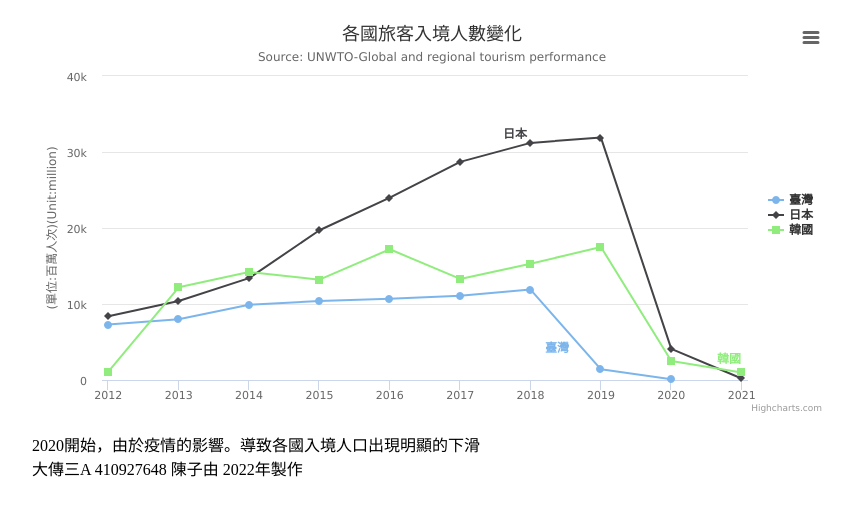
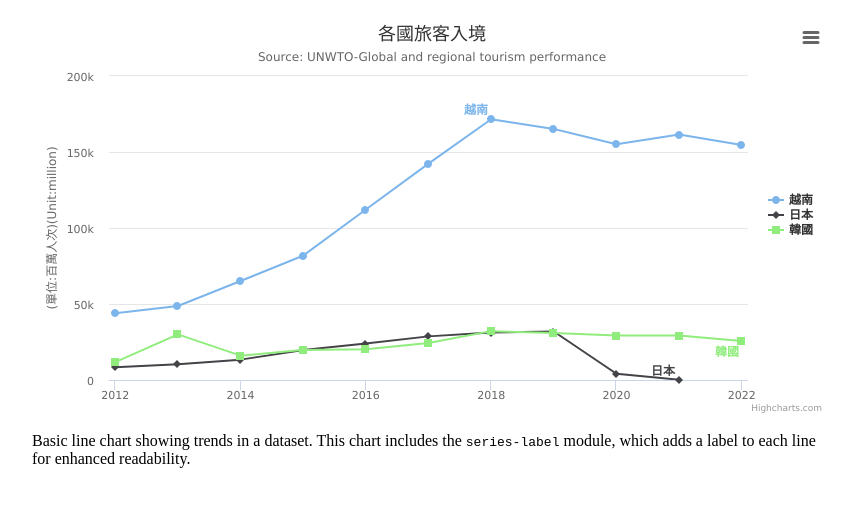
Before and after one commit to Sans8577/hw5, a plain HTML site: page index.html in a window 1280 px wide. Shown: the whole page, without its empty margins (208-1061 px from the left). Drawn offline with nearby package versions, Linux system fonts and the light colour scheme.

Commit message:
Add files via upload

```diff
--- a/index.html
+++ b/index.html
@@ -67,9 +67,9 @@
 <figure class="highcharts-figure">
     <div id="container"></div>
     <p class="highcharts-description">
-        2020開始，由於疫情的影響。導致各國入境人口出現明顯的下滑
-        <br>
-        大傳三A 410927648 陳子由 2022年製作
+        Basic line chart showing trends in a dataset. This chart includes the
+        <code>series-label</code> module, which adds a label to each line for
+        enhanced readability.
     </p>
 </figure>
 
@@ -79,7 +79,7 @@
 		Highcharts.chart('container', {
 
 	    title: {
-	        text: '各國旅客入境人數變化'
+	        text: '各國旅客入境'
 	    },
 
 	    subtitle: {
@@ -114,17 +114,17 @@
 	    },
 
 	    series: [{
-	        name: '臺灣',
-	        data: [7300, 8000, 9900, 10400, 10700, 11100,
-	            11900, 1400, 100, ]
+	        name: '越南',
+	        data: [43934, 48656, 65165, 81827, 112143, 142383,
+	            171533, 165174, 155157, 161454, 154610]
 	    }, {
 	        name: '日本',
 	        data: [8400, 10400, 13400, 19700, 24000, 28700,
 	            31200, 31900, 4100, 200, ]
 	    }, {
 	        name: '韓國',
-	        data: [1110, 12200, 14200, 13200, 17200, 13300,
-	            15300, 17500, 2500, 1000,]
+	        data: [11744, 30000, 16005, 19771, 20185, 24377,
+	            32147, 30912, 29243, 29213, 25663]
 	    }],
 
 	    responsive: {
```
